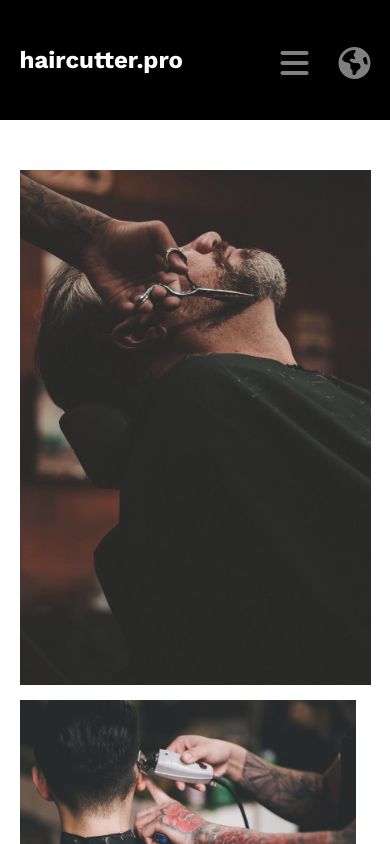
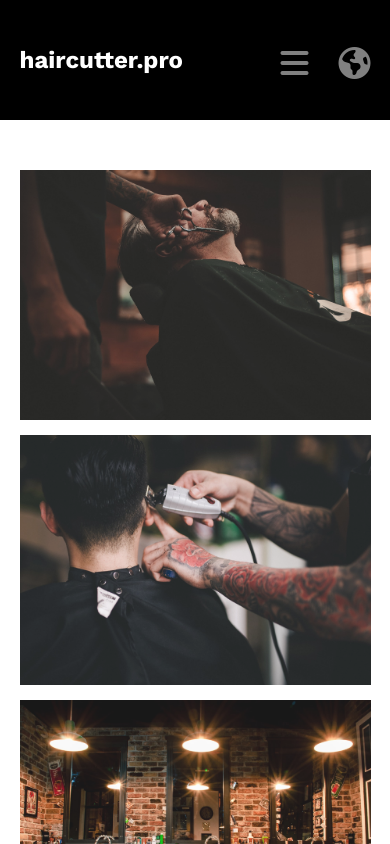
Before and after one commit to leonid-belikov/haircutter.pro, a Vue app: page /gallery in a window 390 px wide. Shown: the top 844 px of the page. Built offline with nearby package versions, Linux system fonts and the light colour scheme.

Commit message:
Добавить адаптивность страницы gallery

```diff
--- a/src/components/galleryPage/GalleryPage.vue
+++ b/src/components/galleryPage/GalleryPage.vue
@@ -107,8 +107,8 @@ export default {
 .pictures {
   display: grid;
   gap: 15px;
-  grid-template-columns: repeat(auto-fit, minmax(300px, 1fr));
-  grid-template-rows: repeat(11, minmax(250px, 1fr));
+  grid-template-columns: repeat(auto-fit, minmax(280px, 1fr));
+  grid-auto-rows: minmax(250px, 1fr);
 }
 
 .picture {
@@ -129,8 +129,8 @@ export default {
 }
 
 .picture.big {
-  grid-column: span 2;
-  grid-row: span 2;
+  grid-column: span 1;
+  grid-row: span 1;
 }
 
 .picture img {
@@ -158,9 +158,9 @@ export default {
 }
 
 .modal i.fa-times {
-  position: absolute;
-  right: -50px;
-  top: -50px;
+  position: fixed;
+  right: 30px;
+  top: 15px;
 }
 
 .modal__content {
@@ -213,4 +213,19 @@ export default {
   opacity: 1;
 }
 
+@media (min-width: 768px) {
+  .picture.big {
+    grid-column: span 2;
+    grid-row: span 2;
+  }
+}
+
+@media (min-width: 992px) {
+  .modal i.fa-times {
+    position: absolute;
+    right: -50px;
+    top: -50px;
+  }
+}
+
 </style>
```
